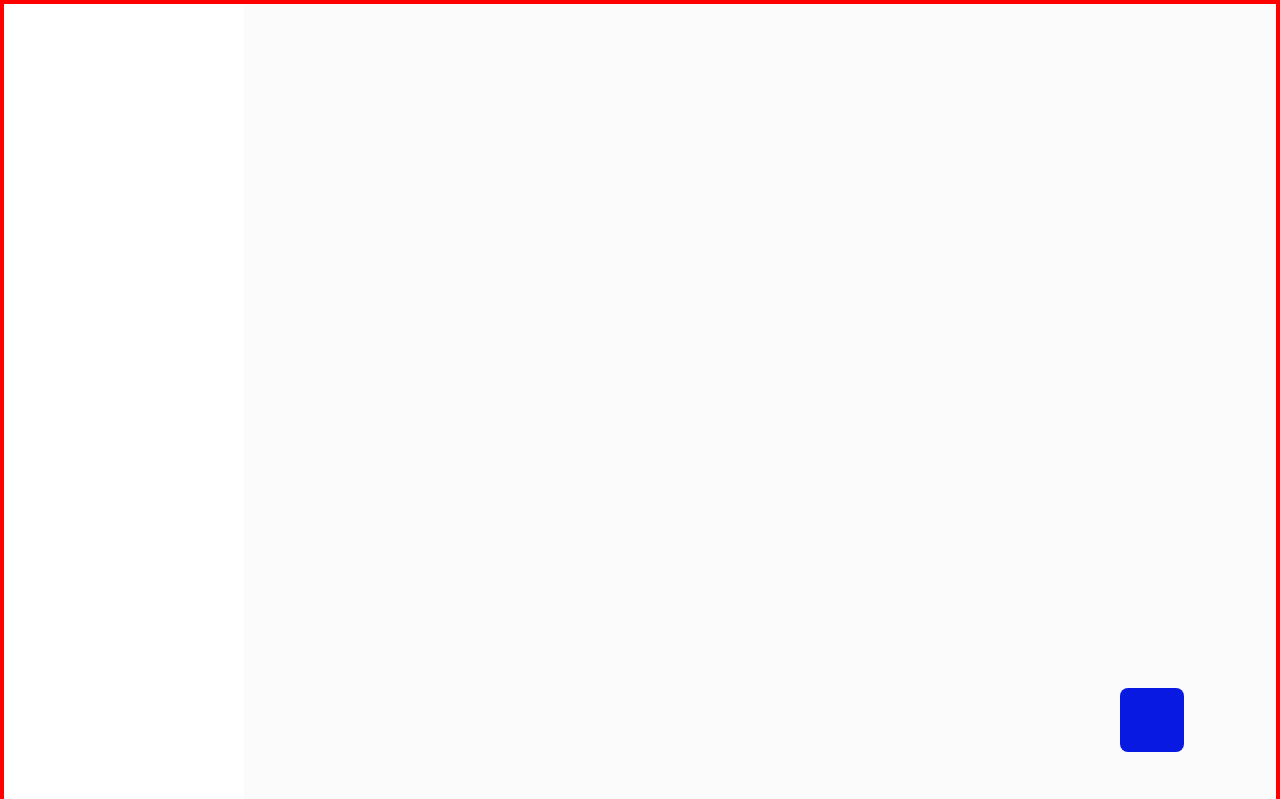
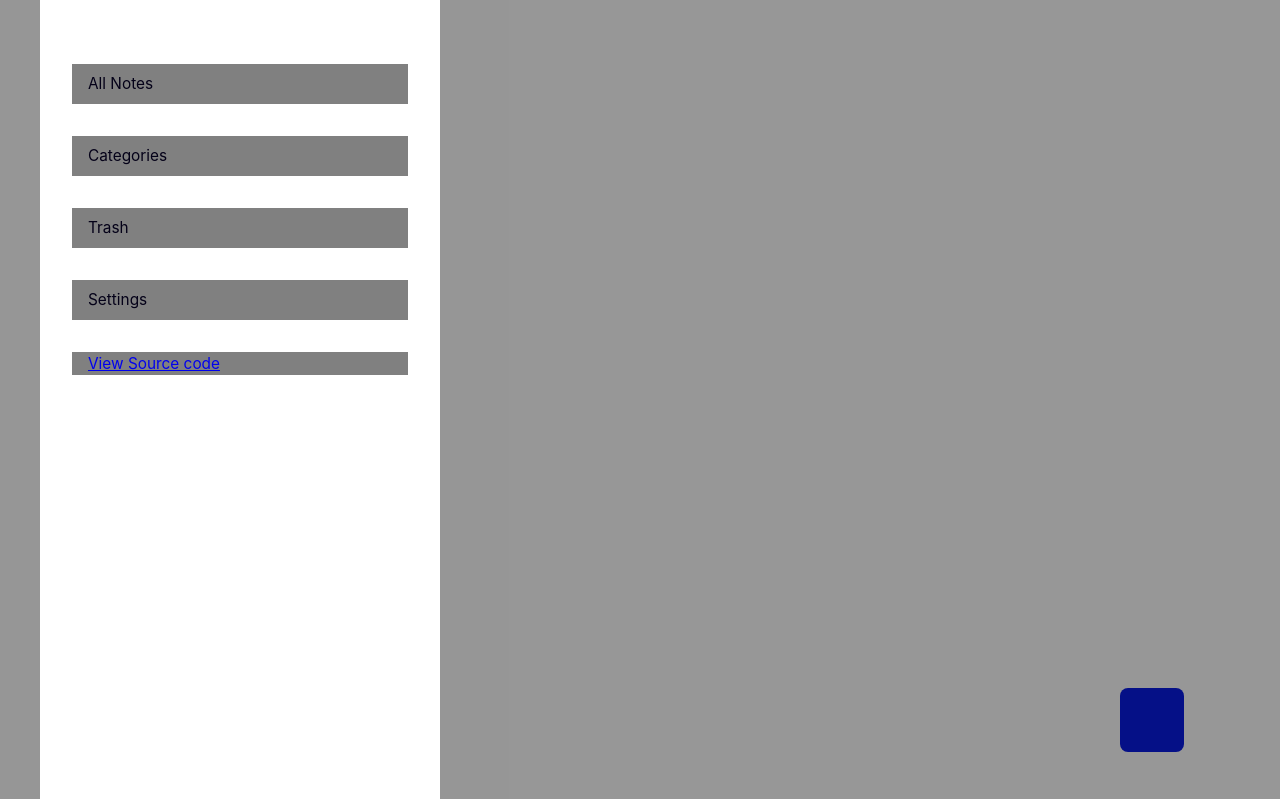
Before and after one commit to gzkdev/minote, a React (Create React App) app: page / in a window 1280 px wide. Shown: the top 799 px of the page. Built offline with nearby package versions, Linux system fonts and the light colour scheme; some icons are missing.

Commit message:
fix sidebar mobile display

```diff
--- a/src/NotesContext.js
+++ b/src/NotesContext.js
@@ -6,16 +6,11 @@ const NotesContext = createContext();
 export function NotesProvider({ children }) {
     const [notes, SetNotes] = useState([]);
     const [isGrid, setIsGrid] = useState(false);
-    const [theme, setTheme] = useState("light")
+    const [isActive, setIsActive] = useState(false)
     const [searchText, setSearchText] = useState("");
 
-
-    document.documentElement.setAttribute("data-theme", theme);
-
-    const toggleTheme = () => {
-        (theme === "dark") ? setTheme("light") : setTheme("dark")
-
-        document.documentElement.setAttribute("data-theme", theme);
+    const toggleisActive = (e) => {
+        setIsActive(isActive => !isActive);
     }
 
     const addNote = (data) => {
@@ -35,7 +30,7 @@ export function NotesProvider({ children }) {
     }
 
     return (
-        <NotesContext.Provider value={{ notes, addNote, deleteNote, updateNote, isGrid, setIsGrid, toggleTheme, theme, searchText, setSearchText }}>
+        <NotesContext.Provider value={{ notes, addNote, deleteNote, updateNote, isGrid, setIsGrid, toggleisActive, isActive, searchText, setSearchText }}>
             {children}
         </NotesContext.Provider>
     )
--- a/src/components/AppContainer/AppContainer.jsx
+++ b/src/components/AppContainer/AppContainer.jsx
@@ -3,7 +3,6 @@ import styled from "styled-components";
 const AppContainerStyled = styled.div`
   width: 100%;
   position: relative;
-  border: 4px solid red;
 
   @media (width: 768px) {
     display: grid;
--- a/src/components/SearchBar/SearchBar.jsx
+++ b/src/components/SearchBar/SearchBar.jsx
@@ -5,7 +5,8 @@ import LineIcon from "react-lineicons";
 import SearchBarStyled from "./SearchBar.styled";
 
 function SearchBar() {
-  const { searchText, setSearchText, toggleTheme } = useContext(NotesContext);
+  const { searchText, setSearchText, toggleisActive } =
+    useContext(NotesContext);
 
   return (
     <SearchBarStyled>
@@ -18,8 +19,8 @@ function SearchBar() {
       <button>
         <LineIcon name="grid-alt" />
       </button>
-      <button onClick={toggleTheme}>
-        <LineIcon name="sun" />
+      <button onClick={toggleisActive}>
+        <LineIcon name="menu" />
       </button>
     </SearchBarStyled>
   );
--- a/src/components/SideBar/SideBar.jsx
+++ b/src/components/SideBar/SideBar.jsx
@@ -1,4 +1,6 @@
 import styled from "styled-components";
+import { useContext } from "react";
+import NotesContext from "../../NotesContext";
 
 const SideBarStyled = styled.div`
   width: 100%;
@@ -7,30 +9,79 @@ const SideBarStyled = styled.div`
   left: 0;
   width: 100%;
   height: 100%;
-  /* background-color: rgba(0, 0, 0, 0.4); */
+  background-color: rgba(0, 0, 0, 0.4);
   z-index: 1000;
-  /* opacity: 0; */
+  transition: opacity 400ms;
+  opacity: 0;
+  pointer-events: none;
+
+  &[data-toggle="true"] {
+    opacity: 1;
+    pointer-events: all;
+  }
 
   .sideBar__box {
-    width: 240px;
+    width: 80%;
+    max-width: 400px;
     position: absolute;
     height: 100%;
     background-color: #fff;
+    transform: translate(-100%, 0);
+    transition: transform 400ms;
+    padding: 4rem 2rem;
+
+    & .sideBar__btn {
+      display: block;
+      width: 100%;
+      text-align: start;
+      margin-bottom: 2rem;
+      padding-left: 1rem;
+      background-color: gray;
+      border: none;
+      outline: none;
+    }
+  }
+
+  &[data-toggle="true"] .sideBar__box {
+    transform: translate(0, 0);
   }
 
   @media (min-width: 768px) {
+    display: flex;
+    flex-direction: column;
+    align-items: center;
+    justify-content: center;
     position: sticky;
     top: 0;
     height: 100vh;
     opacity: 1;
     background-color: none;
   }
+
+  .sideBar__box {
+    width: 100%;
+    max-width: auto;
+  }
 `;
 
 export default function SideBar() {
+  const { isActive, toggleisActive } = useContext(NotesContext);
   return (
-    <SideBarStyled>
-      <div className="sideBar__box"></div>
+    <SideBarStyled data-toggle={isActive && isActive} onClick={toggleisActive}>
+      <div className="sideBar__box">
+        <button className="sideBar__btn">All Notes</button>
+        <button className="sideBar__btn">Categories</button>
+        <button className="sideBar__btn">Trash</button>
+        <button className="sideBar__btn">Settings</button>
+        <a
+          className="sideBar__btn"
+          href="https://github.com/gzkdev/minotes"
+          target="_blank"
+          rel="noopener noreferrer"
+        >
+          View Source code
+        </a>
+      </div>
     </SideBarStyled>
   );
 }
```
